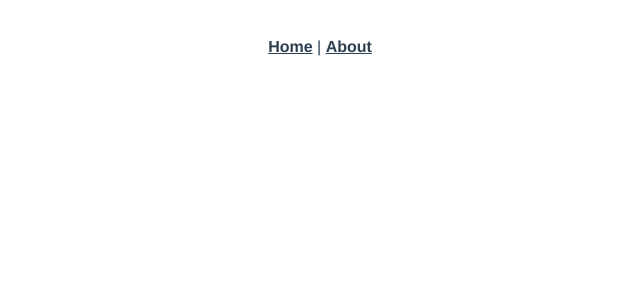
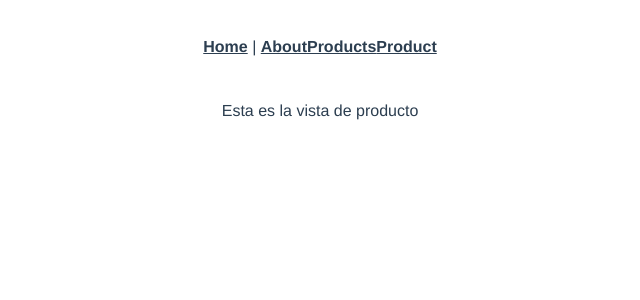
Before and after one commit to PaulaG73/ej5_m6, a Vue app: page /product/1 in a window 1280 px wide. Before the commit this address had no page. Shown: the top 300 px of the page, without its empty margins (320-960 px from the left). Built offline with nearby package versions, Linux system fonts and the light colour scheme.

Commit message:
Creando las vistas

```diff
--- a/src/App.vue
+++ b/src/App.vue
@@ -2,6 +2,8 @@
   <nav>
     <router-link to="/">Home</router-link> |
     <router-link to="/about">About</router-link>
+    <router-link to="/products">Products</router-link>
+    <router-link to="/product">Product</router-link>
   </nav>
   <router-view/>
 </template>
--- a/src/router/index.js
+++ b/src/router/index.js
@@ -1,6 +1,7 @@
 import { createRouter, createWebHistory } from 'vue-router'
 import HomeView from '../views/HomeView.vue'
-import AboutView from '@/views/AboutView.vue'
+import AboutView from '../views/AboutView.vue'
+import ProductView from '@/views/ProductView.vue'
 
 const routes = [
   {
@@ -13,6 +14,12 @@ const routes = [
     name: 'about',
     component: AboutView
 
+ },
+  {
+    path: '/product/:id',
+    name: 'about',
+    component: ProductView
+
  }
  ]
 const router = createRouter({
--- /dev/null
+++ b/src/views/ProductView.vue
@@ -0,0 +1,13 @@
+<template>
+    <div>
+<p>Esta es la vista de producto</p>
+    </div>
+</template>
+
+<script setup>
+
+</script>
+
+<style scoped>
+
+</style>
```
Also changed, not shown: src/views/ProductsView.vue (added).
